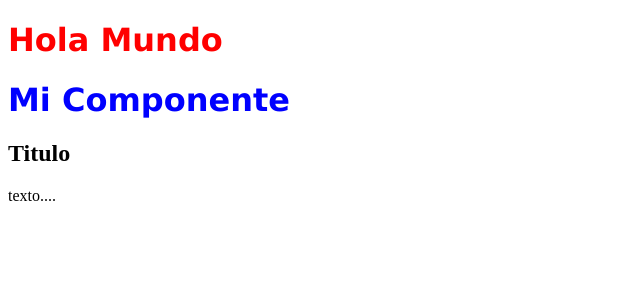
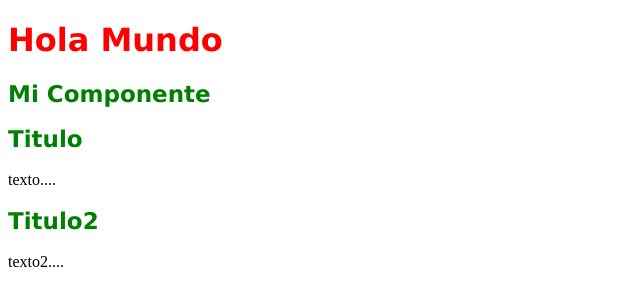
Before and after one commit to aantivero/curso-ng, an Angular app: page / in a window 1280 px wide. Shown: the top 306 px of the page, without its empty margins (0-640 px from the left). Built offline with nearby package versions, Linux system fonts and the light colour scheme.

Commit message:
generamos el component databinding

```diff
--- a/src/app/app.module.ts
+++ b/src/app/app.module.ts
@@ -4,12 +4,14 @@ import { NgModule } from '@angular/core';
 import { AppComponent } from './app.component';
 import { MicomponentComponent } from './micomponent/micomponent.component';
 import { OtroComponent } from './micomponent/otro.component';
+import { DatabindingComponent } from './databinding/databinding.component';
 
 @NgModule({
   declarations: [
     AppComponent,
     MicomponentComponent,
-    OtroComponent
+    OtroComponent,
+    DatabindingComponent
   ],
   imports: [
     BrowserModule
--- /dev/null
+++ b/src/app/databinding/databinding.component.html
@@ -0,0 +1,3 @@
+<p>
+  databinding works!
+</p>
--- /dev/null
+++ b/src/app/databinding/databinding.component.ts
@@ -0,0 +1,15 @@
+import { Component, OnInit } from '@angular/core';
+
+@Component({
+  selector: 'app-databinding',
+  templateUrl: './databinding.component.html',
+  styleUrls: ['./databinding.component.css']
+})
+export class DatabindingComponent implements OnInit {
+
+  constructor() { }
+
+  ngOnInit() {
+  }
+
+}
--- a/src/app/micomponent/micomponent.component.css
+++ b/src/app/micomponent/micomponent.component.css
@@ -0,0 +1,4 @@
+h1 {
+    color: green;
+    font-size: 23px;
+}
--- a/src/app/micomponent/micomponent.component.html
+++ b/src/app/micomponent/micomponent.component.html
@@ -3,8 +3,13 @@
 </h1>
 <app-otro>
   <div>
-    <h2>Titulo</h2>
+    <h1>Titulo</h1>
     <p>texto....</p>
   </div>
 </app-otro>
-<app-otro></app-otro>
+<app-otro>
+    <div>
+        <h1>Titulo2</h1>
+        <p>texto2....</p>
+      </div>
+</app-otro>
--- a/src/app/micomponent/otro.component.ts
+++ b/src/app/micomponent/otro.component.ts
@@ -5,11 +5,7 @@ import { Component, OnInit } from '@angular/core';
   template: `
     <article><ng-content></ng-content></article>
   `,
-  styles: [`{
-    article {
-      border: 1px black;
-    }
-  }`]
+  styles: []
 })
 export class OtroComponent implements OnInit {
 
```
Also changed, not shown: src/app/databinding/databinding.component.css (added).
